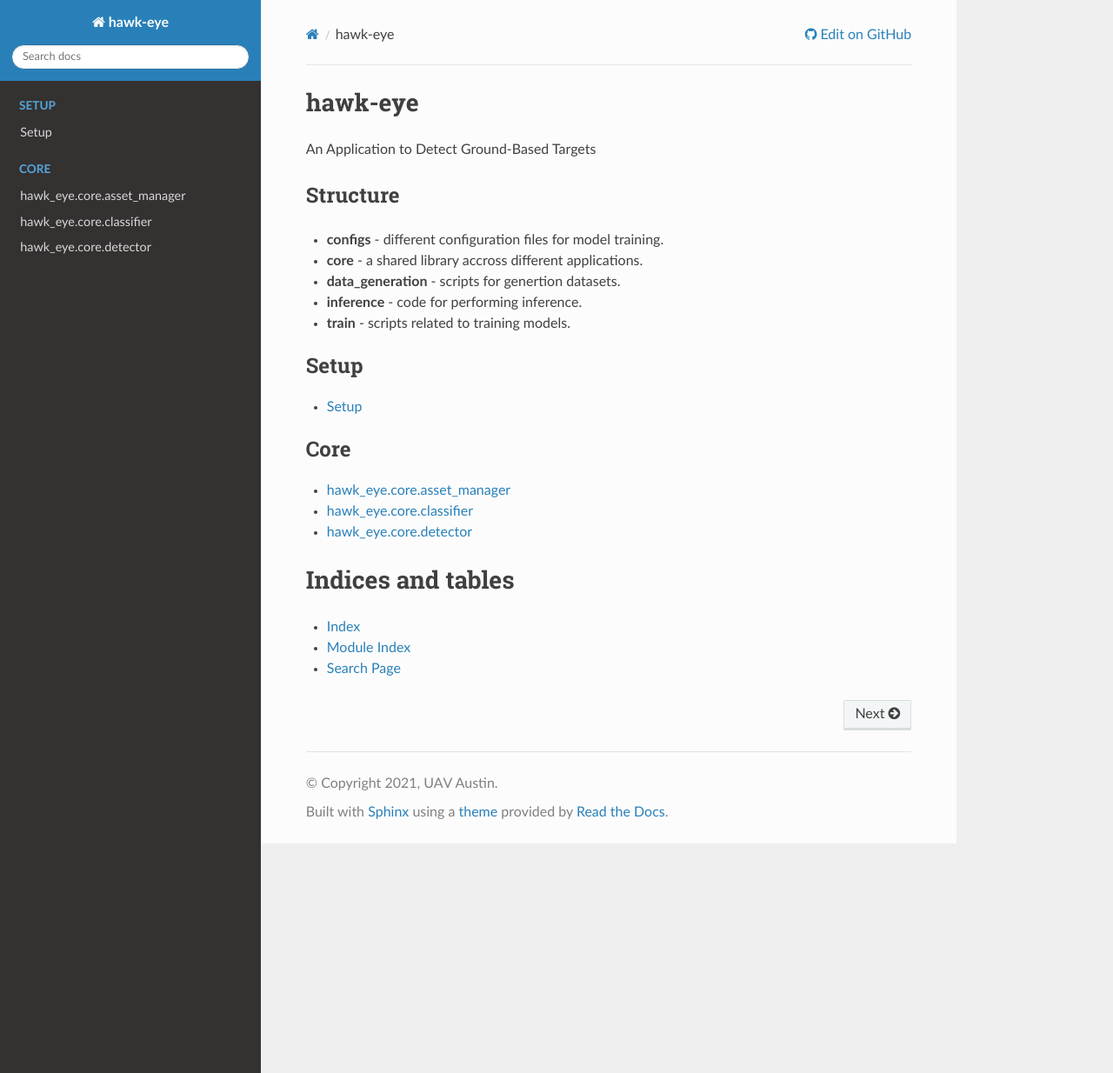
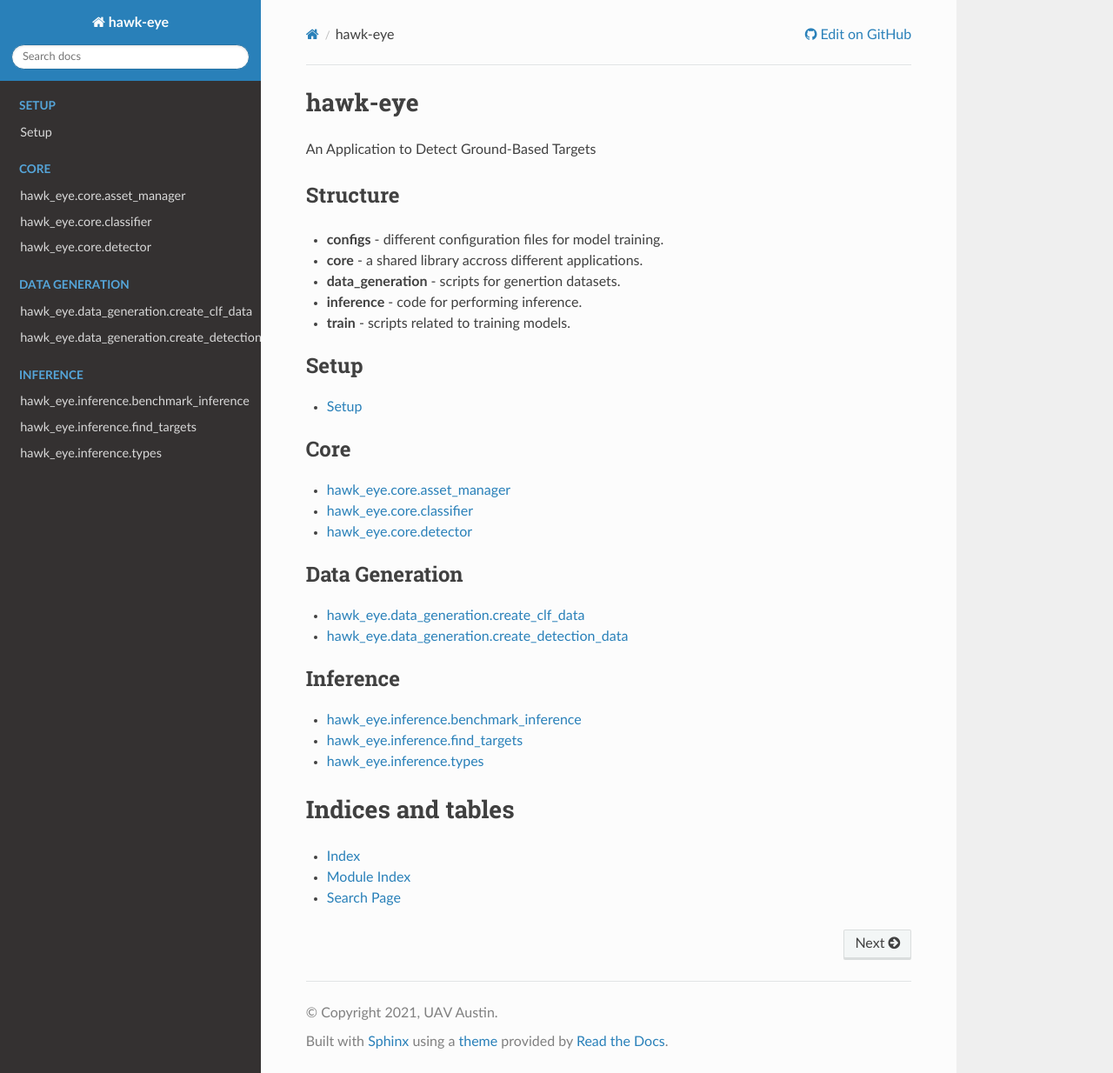
Before and after one commit to uavaustin/hawk-eye, a Sphinx documentation site: the page built from docs/source/index.rst, in a window 1280 px wide and 1234 px high. Shown: the whole window at 87% size. Built offline with Sphinx 7.4.7 and the Read the Docs theme 2.0.0, drawn with Linux system fonts in a browser that asks for light colours.

Commit message:
more docs

```diff
--- /dev/null
+++ b/docs/source/data_generation/create_clf_data.rst
@@ -0,0 +1,8 @@
+.. role:: hidden
+    :class: hidden-section
+
+hawk_eye.data_generation.create_clf_data
+--------------------------------
+
+.. automodule:: hawk_eye.data_generation.create_clf_data
+   :members:
--- /dev/null
+++ b/docs/source/data_generation/create_detection_data.rst
@@ -0,0 +1,8 @@
+.. role:: hidden
+    :class: hidden-section
+
+hawk_eye.data_generation.create_detection_data
+--------------------------------
+
+.. automodule:: hawk_eye.data_generation.create_detection_data
+   :members:
--- a/docs/source/index.rst
+++ b/docs/source/index.rst
@@ -28,6 +28,7 @@ Structure
 
     setup/setup
 
+
 .. toctree::
     :caption: Core
     :maxdepth: 2
@@ -36,6 +37,24 @@ Structure
     core/classifier
     core/detector
 
+
+.. toctree::
+    :caption: Data Generation
+    :maxdepth: 2
+
+    data_generation/create_clf_data
+    data_generation/create_detection_data
+
+
+.. toctree::
+    :caption: Inference
+    :maxdepth: 2
+
+    inference/benchmark_inference
+    inference/find_targets
+    inference/types
+
+
 Indices and tables
 ==================
 
--- /dev/null
+++ b/docs/source/inference/benchmark_inference.rst
@@ -0,0 +1,8 @@
+.. role:: hidden
+    :class: hidden-section
+
+hawk_eye.inference.benchmark_inference
+--------------------------------
+
+.. automodule:: hawk_eye.inference.benchmark_inference
+   :members:
--- /dev/null
+++ b/docs/source/inference/find_targets.rst
@@ -0,0 +1,8 @@
+.. role:: hidden
+    :class: hidden-section
+
+hawk_eye.inference.find_targets
+--------------------------------
+
+.. automodule:: hawk_eye.inference.find_targets
+   :members:
--- /dev/null
+++ b/docs/source/inference/types.rst
@@ -0,0 +1,8 @@
+.. role:: hidden
+    :class: hidden-section
+
+hawk_eye.inference.types
+--------------------------------
+
+.. automodule:: hawk_eye.inference.types
+   :members:
```
